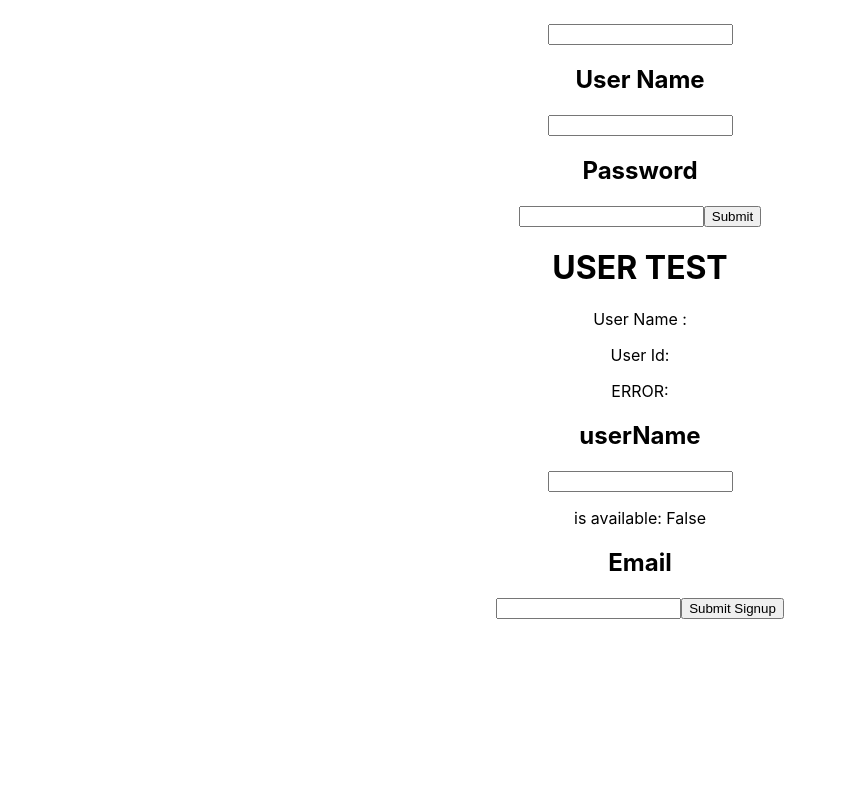
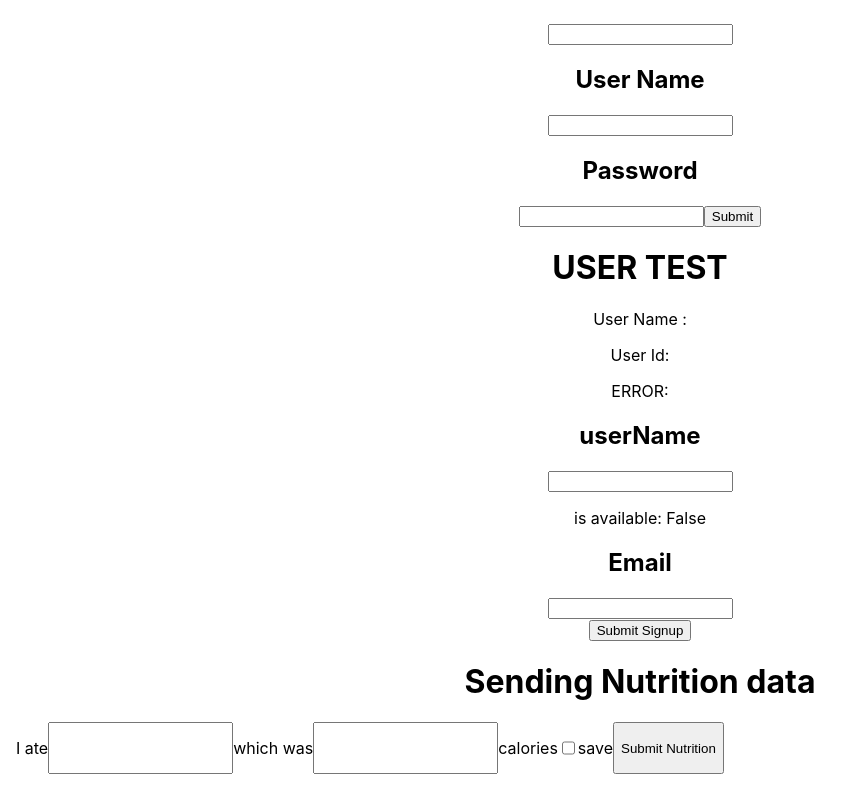
Before and after one commit to cat403/ex_2_front, a React (Create React App) app: page /try in a window 1280 px wide. Shown: the part 309-1099 px from the top of the page, without its empty margins (0-860 px from the left). Before the commit the page ends 928 px from the top, so only its background shows below. Built offline with nearby package versions, Linux system fonts and the light colour scheme.

Commit message:
added a post action for nutrition logging

```diff
--- a/src/App.css
+++ b/src/App.css
@@ -36,3 +36,8 @@
     transform: rotate(360deg);
   }
 }
+.flex-row form {
+  margin: 1rem;
+  display: flex;
+  flex-direction: row;
+}
--- a/src/Try.js
+++ b/src/Try.js
@@ -7,6 +7,7 @@ import { sendSignup } from "./redux/actions";
 import { checkUserAvailability } from "./redux/actions";
 import { clearErrorMessage } from "./redux/actions";
 function Try() {
+  //DEBOUNCE DECLARE
   const debounce = (func, timeout = 300) => {
     let timer;
     return (...args) => {
@@ -17,20 +18,26 @@ function Try() {
       }, timeout);
     };
   };
-
+  //TRY FORM SAVE
   let canYouSeeMe = useSelector((state) => state.canYouSeeMe);
   const [formData, setFormData] = React.useState({
     firstName: "",
     lastName: "",
   });
+  //SIGNUP FORM SAVE
   const [signupData, setSignupData] = React.useState({
     userName: "",
     email: "",
   });
+  //NUTRITION FORM SAVE
+  const [nutritionData, setNutritionData] = React.useState({});
+  //GETTING THE STATE
   let state = useSelector((state) => state);
   window.console.log(state);
+  //DISPATCH & NAVIGATE
   const navigate = useNavigate();
   const dispatch = useDispatch();
+  //TRY INPUT FUNCTIONS
   const handleChange = (event) => {
     setFormData({ ...formData, [event.target.name]: event.target.value });
   };
@@ -40,6 +47,7 @@ function Try() {
     dispatch(tryPost({ ...formData }));
     navigate("/");
   };
+  //SIGNUP INPUT FUNCTIONS
   const handleSignupChange = (event) => {
     window.console.log("doc", document.getElementById("userName").value);
     event.preventDefault();
@@ -58,9 +66,19 @@ function Try() {
     event.preventDefault();
     dispatch(sendSignup(signupData));
   };
+  //NUTRITION INPUT FUNCTIONS
+  const handleNutritionChange = (event) => {
+    setNutritionData({
+      ...nutritionData,
+      [event.target.name]: event.target.value,
+    });
+    window.console.log(nutritionData);
+  };
+  //CREATE A FUNCTION FOR DISPATCH TO CLEAR WARNING IN USEEFFECT
   const initClear = React.useCallback(() => {
     dispatch(clearErrorMessage());
   }, [dispatch]);
+  //USEEFFECT TO CLEAR ERROR
   React.useEffect(() => {
     const timer = setTimeout(() => {
       initClear();
@@ -100,10 +118,39 @@ function Try() {
         <p>is available: {state.available ? "True" : "False"}</p>
         <h2>Email</h2>
         <input type="email" name="email" onChange={handleSignupChange} />
+        <br />
         <button type="submit" onClick={handleSubmitSignup}>
           Submit Signup
         </button>
       </form>
+      <h1>Sending Nutrition data</h1>
+      <div className="flex-row">
+        <form>
+          <p>I ate</p>
+          <input
+            type="text"
+            name="food-name"
+            id="food-name"
+            onChange={handleNutritionChange}
+          ></input>
+          <p>which was</p>
+          <input
+            type="text"
+            name="calories"
+            id="calories"
+            onChange={handleNutritionChange}
+          ></input>
+          <p>calories</p>
+          <input
+            type="checkbox"
+            id="save"
+            name="save"
+            onChange={handleNutritionChange}
+          ></input>
+          <p>save</p>
+          <button type="submit">Submit Nutrition</button>
+        </form>
+      </div>
     </div>
   );
 }
--- a/src/api/index.js
+++ b/src/api/index.js
@@ -7,3 +7,5 @@ export const sendSignup = (userInfo) =>
   axios.post(`${url}login/new-user`, { ...userInfo, action: "signup" });
 export const checkUserAvailability = (info) =>
   axios.post(`${url}login/new-user`, { ...info, action: "check availability" });
+export const sendNutritionData = (nutritionData) =>
+  axios.post(`${url}nutrition`, { ...nutritionData });
--- a/src/redux/actions/index.js
+++ b/src/redux/actions/index.js
@@ -31,3 +31,11 @@ export const checkUserAvailability = (info) => async (dispatch) => {
     console.log(error);
   }
 };
+export const sendNutritionData = (nutritionData) => async (dispatch) => {
+  try {
+    const response = await api.sendNutritionData(nutritionData);
+    dispatch({ type: "LOG_NUTRITION", payload: response.data });
+  } catch (error) {
+    window.console.error(error);
+  }
+};
--- a/src/redux/reducers/index.js
+++ b/src/redux/reducers/index.js
@@ -17,6 +17,8 @@ const reducer = (
       return { ...state, available: action.payload.available };
     case "CLEAR_ERROR":
       return { ...state, error: null };
+    case "LOG_NUTRITION":
+      return { ...state, error: action.payload?.error };
     default:
       return state;
   }
```
